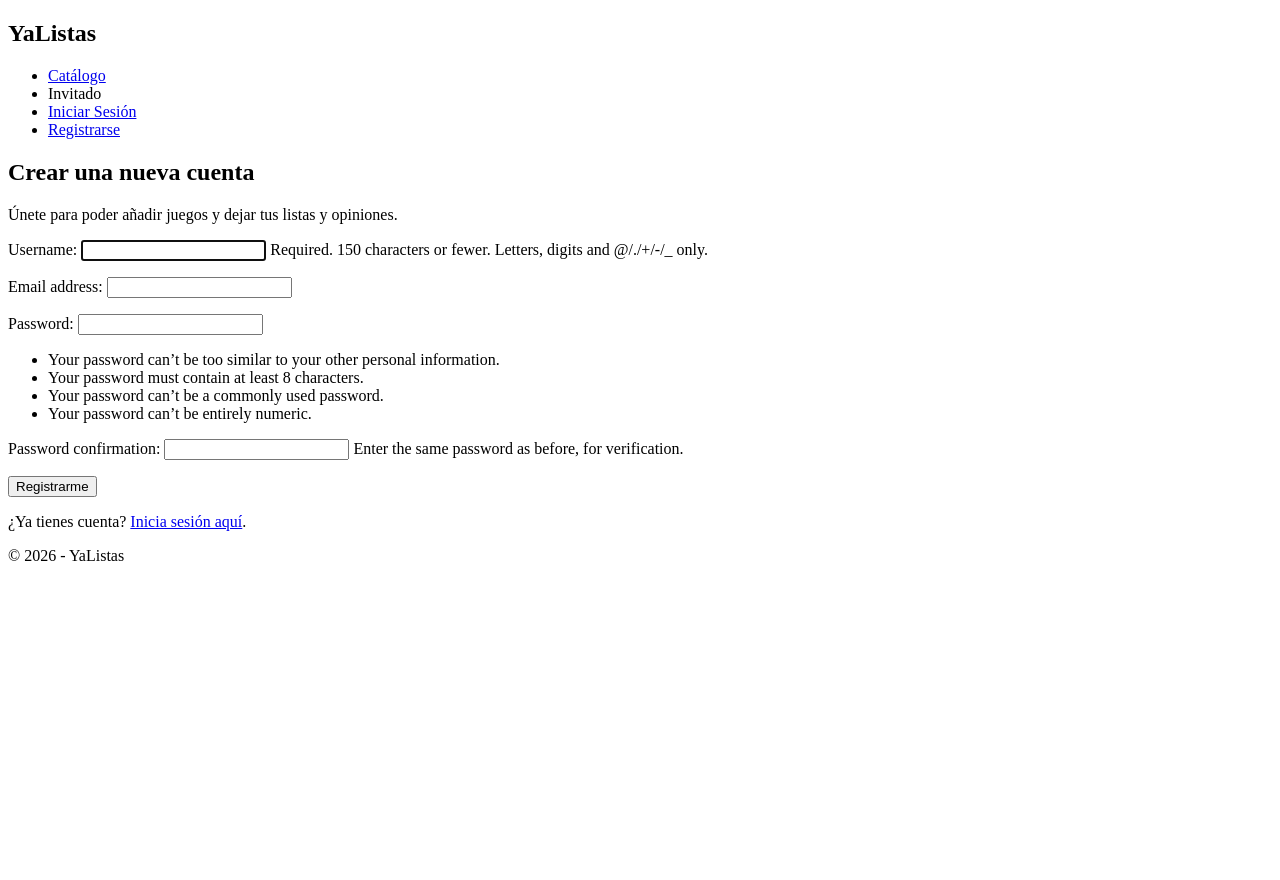
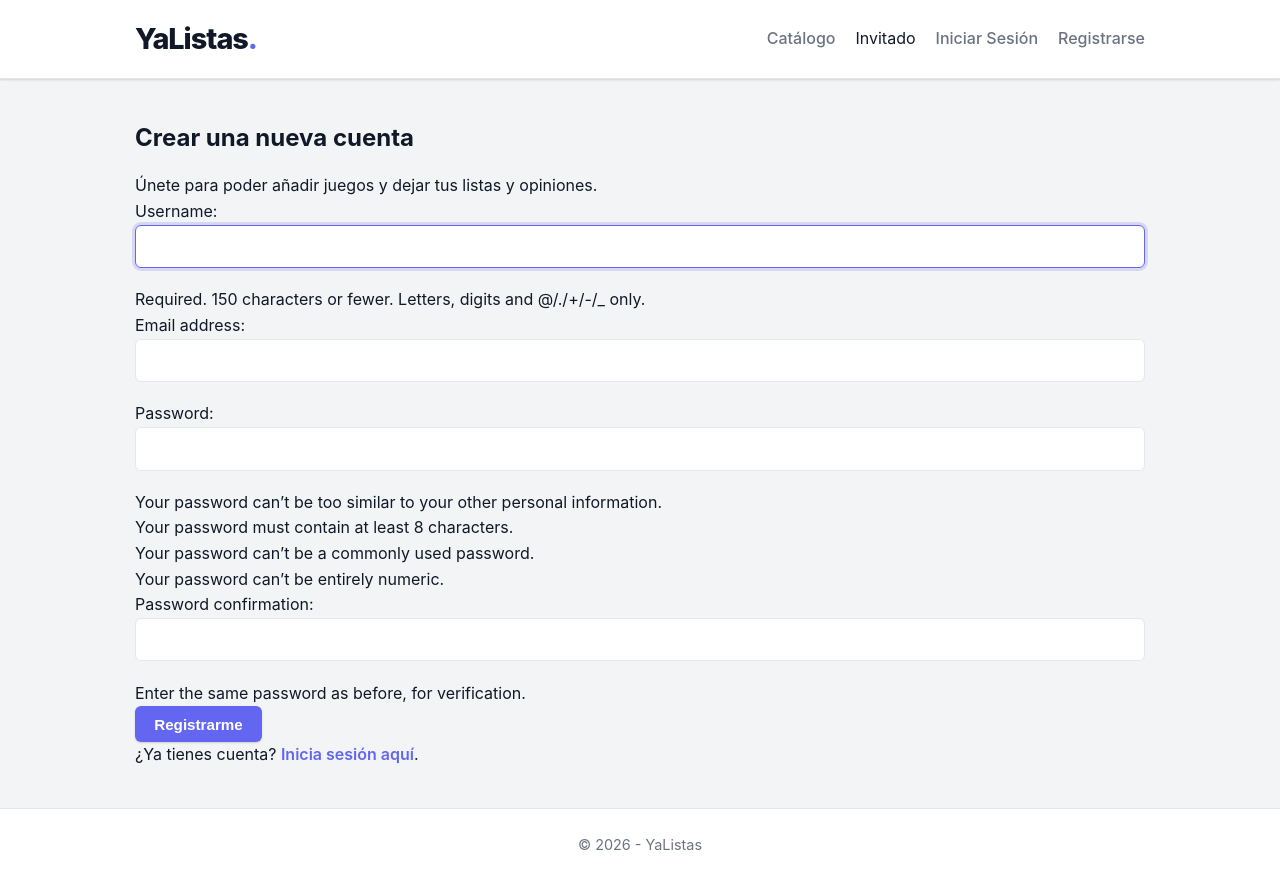
Before and after one commit to xamayure643/recdjango-xamayure643-main, a Django app: page /usuarios/registro/ in a window 1280 px wide. Before the commit the page ends 561 px from the top, so only its background shows below. Run offline with Django 5.2, Linux system fonts and the light colour scheme.

Commit message:
ADD: Estilos base CSS provisionales

```diff
--- a/proyecto/settings.py
+++ b/proyecto/settings.py
@@ -118,6 +118,7 @@ USE_TZ = True
 # https://docs.djangoproject.com/en/6.0/howto/static-files/
 
 STATIC_URL = 'static/'
+STATICFILES_DIRS = [BASE_DIR / "static"]
 
 LOGIN_REDIRECT_URL = 'juegos:lista'
 LOGOUT_REDIRECT_URL = 'juegos:lista'
--- /dev/null
+++ b/static/css/base.css
@@ -0,0 +1,248 @@
+/* static/css/base.css */
+
+:root {
+    /* Paleta Gaming - Tema Claro */
+    --bg-color: #f3f4f6;      /* Fondo principal gris muy suave */
+    --bg-card: #ffffff;       /* Fondo blanco puro para las tarjetas */
+    --text-main: #111827;     /* Texto principal casi negro */
+    --text-muted: #6b7280;    /* Texto secundario gris */
+    --accent-color: #6366f1;  /* Índigo vibrante (estilo Discord/Twitch) */
+    --accent-hover: #4f46e5;  /* Índigo más oscuro para hover */
+    --border-color: #e5e7eb;  /* Gris claro para bordes */
+
+    /* Colores para las etiquetas (Tags) */
+    --badge-bg: #e0e7ff;      /* Fondo índigo muy claro */
+    --badge-text: #3730a3;    /* Texto índigo oscuro */
+    --badge-border: #c7d2fe;
+
+    /* Sombras dinámicas */
+    --shadow-sm: 0 1px 3px rgba(0,0,0,0.05), 0 1px 2px rgba(0,0,0,0.1);
+    --shadow-md: 0 4px 6px -1px rgba(0, 0, 0, 0.1), 0 2px 4px -1px rgba(0, 0, 0, 0.06);
+
+    /* Tipografía */
+    --font-main: 'Inter', system-ui, -apple-system, sans-serif;
+    --container-max-width: 1050px;
+}
+
+/* Reset básico */
+* {
+    margin: 0;
+    padding: 0;
+    box-sizing: border-box;
+}
+
+body {
+    background-color: var(--bg-color);
+    color: var(--text-main);
+    font-family: var(--font-main);
+    line-height: 1.6;
+    display: flex;
+    flex-direction: column;
+    min-height: 100vh;
+}
+
+/* =========================================
+   1. NAVEGACIÓN Y ESTRUCTURA
+   ========================================= */
+header {
+    background-color: var(--bg-card);
+    border-bottom: 1px solid var(--border-color);
+    box-shadow: var(--shadow-sm);
+    padding: 1rem 0;
+    position: sticky;
+    top: 0;
+    z-index: 100;
+}
+
+nav {
+    max-width: var(--container-max-width);
+    margin: 0 auto;
+    padding: 0 20px;
+    display: flex;
+    justify-content: space-between;
+    align-items: center;
+}
+
+nav h2 {
+    color: var(--text-main);
+    font-size: 1.8rem;
+    margin: 0;
+    letter-spacing: -1px;
+    font-weight: 800;
+}
+
+nav h2::after {
+    content: '.';
+    color: var(--accent-color);
+}
+
+main {
+    max-width: var(--container-max-width);
+    margin: 2.5rem auto;
+    padding: 0 20px;
+    flex: 1;
+    width: 100%;
+}
+
+footer {
+    text-align: center;
+    padding: 1.5rem;
+    background-color: var(--bg-card);
+    border-top: 1px solid var(--border-color);
+    color: var(--text-muted);
+    margin-top: auto;
+    font-size: 0.9rem;
+}
+
+/* =========================================
+   2. TIPOGRAFÍA Y ENLACES
+   ========================================= */
+h1, h2, h3 {
+    margin-bottom: 1rem;
+    font-weight: 700;
+    color: var(--text-main);
+}
+
+a {
+    color: var(--accent-color);
+    text-decoration: none;
+    transition: color 0.2s ease;
+    font-weight: 600;
+}
+
+a:hover {
+    color: var(--accent-hover);
+}
+
+nav ul a {
+    color: var(--text-muted);
+    font-weight: 500;
+}
+nav ul a:hover {
+    color: var(--accent-color);
+}
+
+/* =========================================
+   3. BOTONES Y FORMULARIOS
+   ========================================= */
+button, .btn, input[type="submit"] {
+    background-color: var(--accent-color);
+    color: #ffffff;
+    border: none;
+    padding: 0.6rem 1.2rem;
+    border-radius: 6px;
+    cursor: pointer;
+    font-weight: 600;
+    font-size: 0.95rem;
+    transition: all 0.2s ease;
+    box-shadow: var(--shadow-sm);
+}
+
+button:hover, .btn:hover, input[type="submit"]:hover {
+    background-color: var(--accent-hover);
+    transform: translateY(-2px);
+    box-shadow: var(--shadow-md);
+}
+
+input, textarea, select {
+    width: 100%;
+    padding: 0.8rem;
+    margin-bottom: 1.2rem;
+    background-color: var(--bg-card);
+    border: 1px solid var(--border-color);
+    color: var(--text-main);
+    border-radius: 6px;
+    font-family: inherit;
+    transition: border-color 0.2s ease, box-shadow 0.2s ease;
+}
+
+input:focus, textarea:focus, select:focus {
+    outline: none;
+    border-color: var(--accent-color);
+    box-shadow: 0 0 0 3px rgba(99, 102, 241, 0.2);
+}
+
+/* =========================================
+   4. LISTAS (Sin puntos y en forma de tarjeta)
+   ========================================= */
+ul {
+    list-style: none;
+    padding: 0;
+    margin: 0;
+}
+
+nav ul {
+    display: flex;
+    gap: 20px;
+    align-items: center;
+}
+
+/* Tarjetas para el catálogo principal */
+main > ul {
+    display: flex;
+    flex-direction: column;
+    gap: 15px;
+    margin-top: 1rem;
+}
+
+main > ul > li {
+    background-color: var(--bg-card);
+    padding: 1.5rem;
+    border-radius: 8px;
+    border: 1px solid var(--border-color);
+    border-left: 5px solid var(--accent-color); /* Toque de color a la izquierda */
+    display: flex;
+    justify-content: space-between;
+    align-items: center;
+    box-shadow: var(--shadow-sm);
+    transition: transform 0.2s ease, box-shadow 0.2s ease;
+}
+
+main > ul > li:hover {
+    transform: translateY(-3px);
+    box-shadow: var(--shadow-md);
+}
+
+main > ul > li h3 {
+    margin-bottom: 0.2rem;
+}
+
+main > ul > li small {
+    color: var(--text-muted);
+    font-size: 0.85rem;
+    font-weight: normal;
+}
+
+/* ETIQUETAS (TAGS) PARA CATEGORÍAS Y PLATAFORMAS */
+div > strong + ul {
+    display: flex;
+    flex-wrap: wrap;
+    gap: 8px;
+    margin-top: 8px;
+    margin-bottom: 1.5rem;
+}
+
+div > strong + ul > li {
+    background-color: var(--badge-bg);
+    border: 1px solid var(--badge-border);
+    color: var(--badge-text);
+    padding: 4px 14px;
+    border-radius: 20px; /* Forma de píldora */
+    font-size: 0.85rem;
+    font-weight: 600;
+    transition: all 0.2s ease;
+}
+
+div > strong + ul > li:hover {
+    background-color: var(--accent-color);
+    color: #ffffff;
+    border-color: var(--accent-color);
+    transform: translateY(-1px);
+}
+
+hr {
+    border: 0;
+    height: 1px;
+    background: var(--border-color);
+    margin: 2.5rem 0;
+}
--- a/templates/base.html
+++ b/templates/base.html
@@ -1,8 +1,10 @@
+{% load static %}
 <!DOCTYPE html>
 <html lang="es">
 <head>
     <meta charset="UTF-8">
     <title>{% block title %}YaListas{% endblock %}</title>
+    <link rel="stylesheet" href="{% static 'css/base.css' %}">
 </head>
 <body>
     <header>
```
